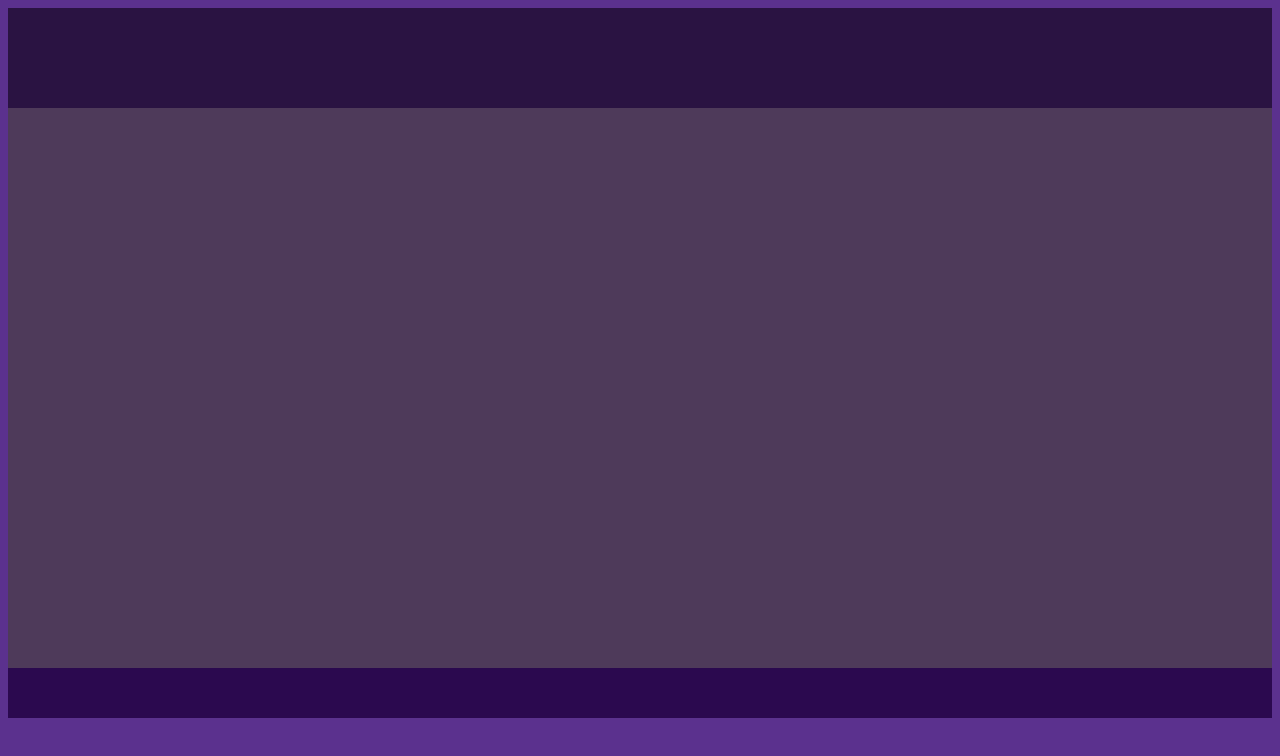
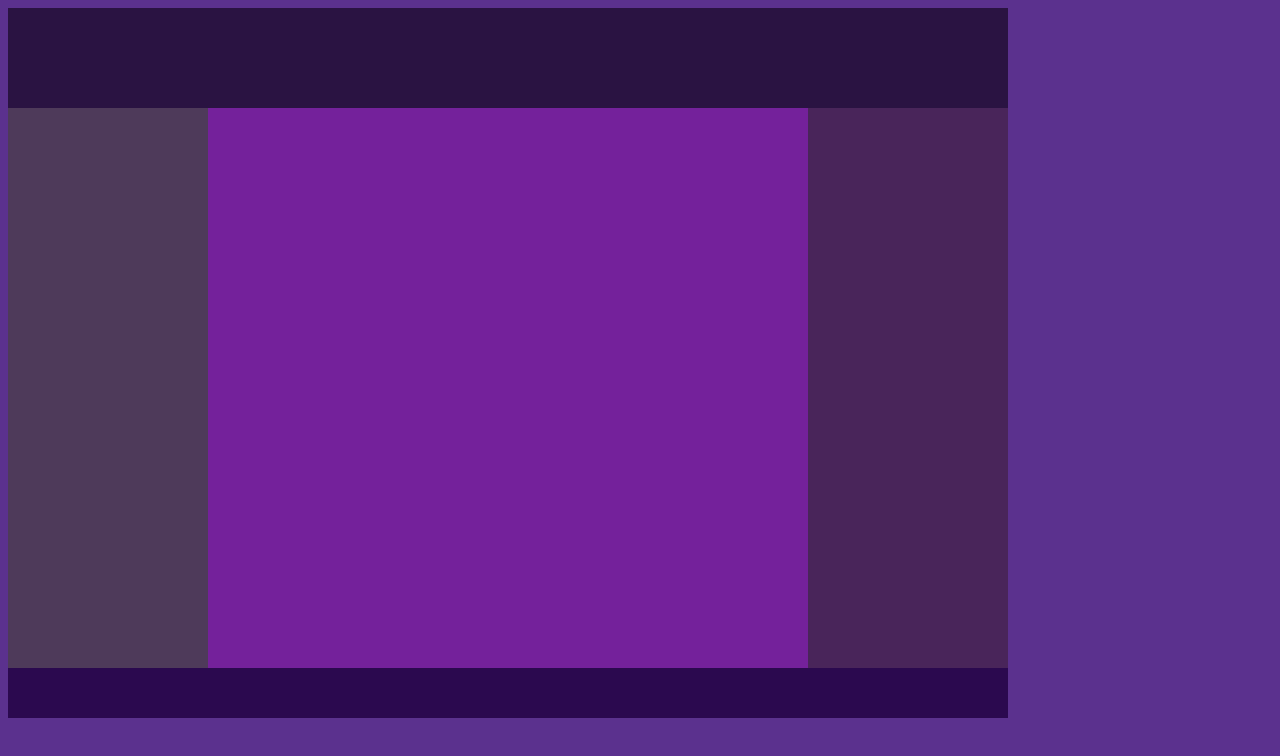
Before and after one commit to LuskasRL/Site, a plain HTML site: page Site.html in a window 1280 px wide. Drawn offline with Linux system fonts and the light colour scheme.

Commit message:
Site.html

```diff
--- a/Site.html
+++ b/Site.html
@@ -6,7 +6,7 @@
             background-color:rgb(91, 49, 142) ;
           }
           .site{
-            width:inherit;
+            width:1000px;
             height:710px;
           }
           .header{
@@ -23,6 +23,27 @@
             width:inheirit;
             height:50px;
             background-color: rgb(43, 9, 79);
+          }
+          .esquerda{
+            width:200px;
+            height:inherit;
+            background-color: #49255a;
+            display:inline-block;
+            float:right;
+          }
+          .centro{
+            width:600px;
+            height:inherit;
+            background-color: #74219b;
+            display:inline-block;
+            float:right;
+          }
+          .Direita{
+            width:200px;
+            height:inheirit;
+            background-color: #937a9e;
+            display:inline-block;
+            float:right;
           }
       </style>
   </head>
```
